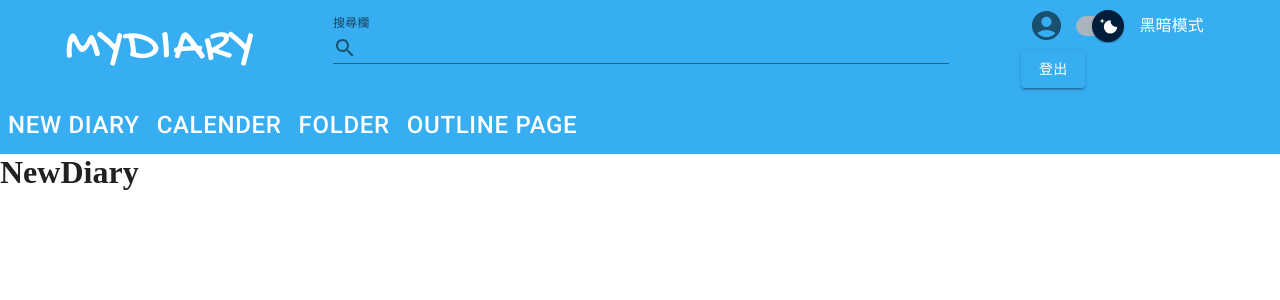
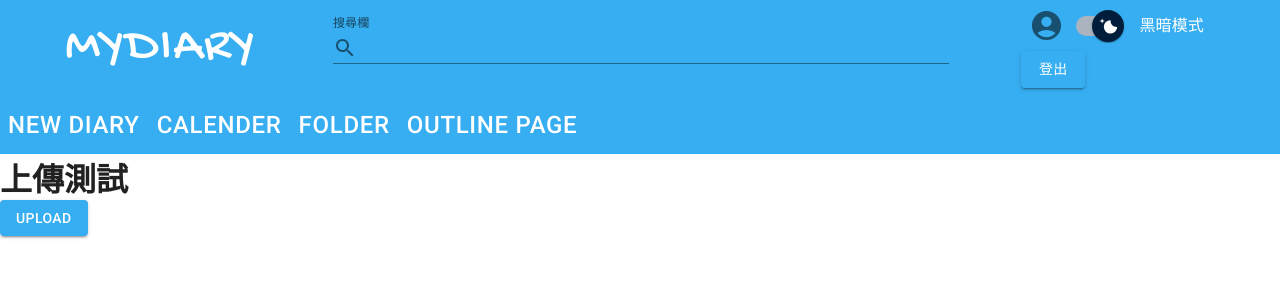
Before and after one commit to allen3325/SoftWareProject, a React (Create React App) app in the folder frontend/: page /newDiary in a window 1280 px wide. Shown: the top 300 px of the page. Built offline with nearby package versions, Linux system fonts and the light colour scheme.

Commit message:
chore: update .gitignore feat: upload for picture in NewDiary

```diff
--- a/frontend/package.json
+++ b/frontend/package.json
@@ -3,7 +3,6 @@
   "version": "0.1.0",
   "private": true,
   "dependencies": {
-    "@date-io/date-fns": "^2.11.0",
     "@emotion/react": "^11.7.0",
     "@emotion/styled": "^11.6.0",
     "@material-ui/core": "^5.0.0-beta.5",
--- a/frontend/src/components/CalenderSearchPage/CalenderSearchPage.js
+++ b/frontend/src/components/CalenderSearchPage/CalenderSearchPage.js
@@ -1,5 +1,7 @@
 import * as React from 'react';
-// import DateAdapter from '@mui/lab/AdapterDateFns'
+// import AdapterDateFns from '@mui/lab/AdapterDateFns';
+
+
 const CalenderSearchPage = () => {
     return (
         <div>
--- a/frontend/src/components/NewDiaryPage/NewDiaryPage.js
+++ b/frontend/src/components/NewDiaryPage/NewDiaryPage.js
@@ -1,8 +1,27 @@
+import React from "react"
+import { Button } from "@material-ui/core";
+import styled from "@emotion/styled";
+
+const Input = styled('input')({
+    display: 'none',
+});
+
+const upload = () => {
+    const inputElement = document.getElementById("contained-button-file");
+    console.log(inputElement.files[0]);
+}
+
 
 const NewDiaryPage = () => {
     return (
         <div>
-            <h1>NewDiary</h1>
+            <h1>上傳測試</h1>
+            <label htmlFor="contained-button-file">
+                <Input accept="image/*" id="contained-button-file" multiple type="file" onChange={upload} />
+                <Button variant="contained" component="span">
+                    Upload
+                </Button>
+            </label>
         </div>
     )
 }
```
Also changed, not shown: 1 other file (tests, documents, lock files or other folders).
